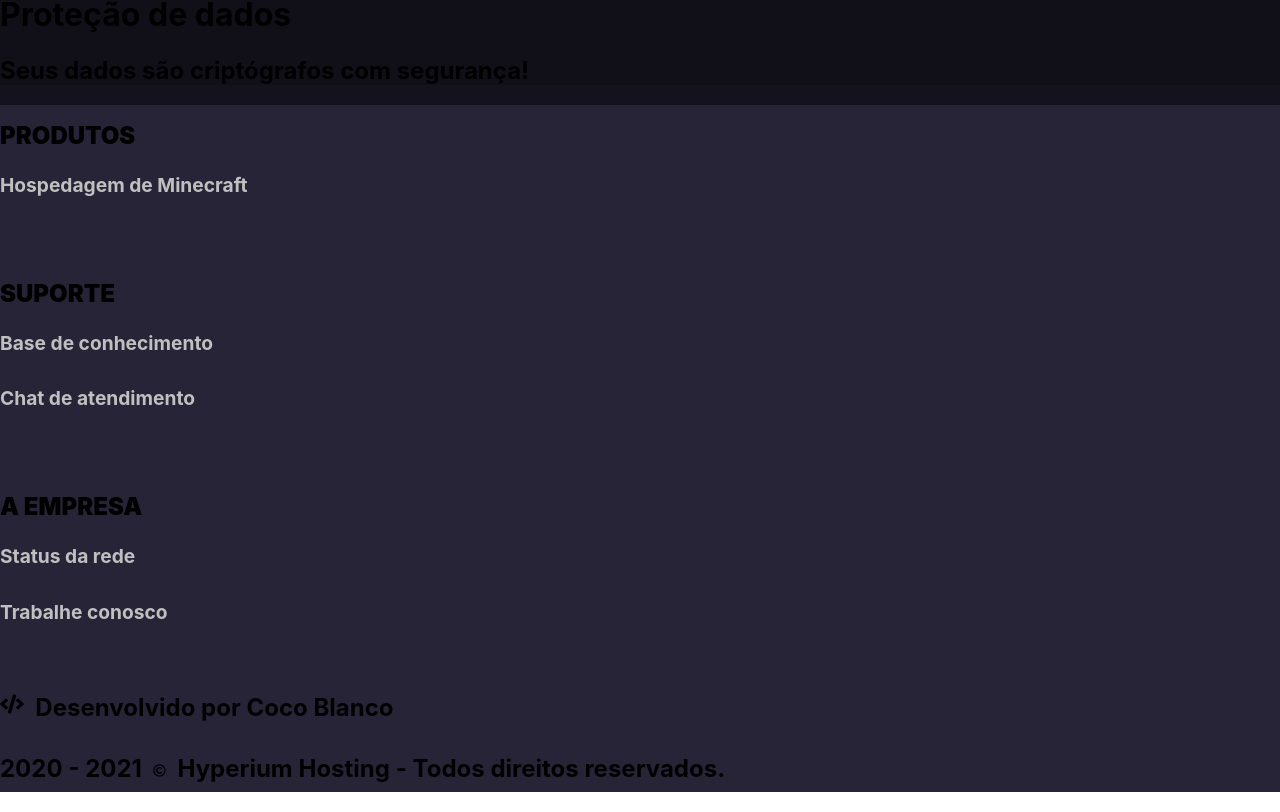
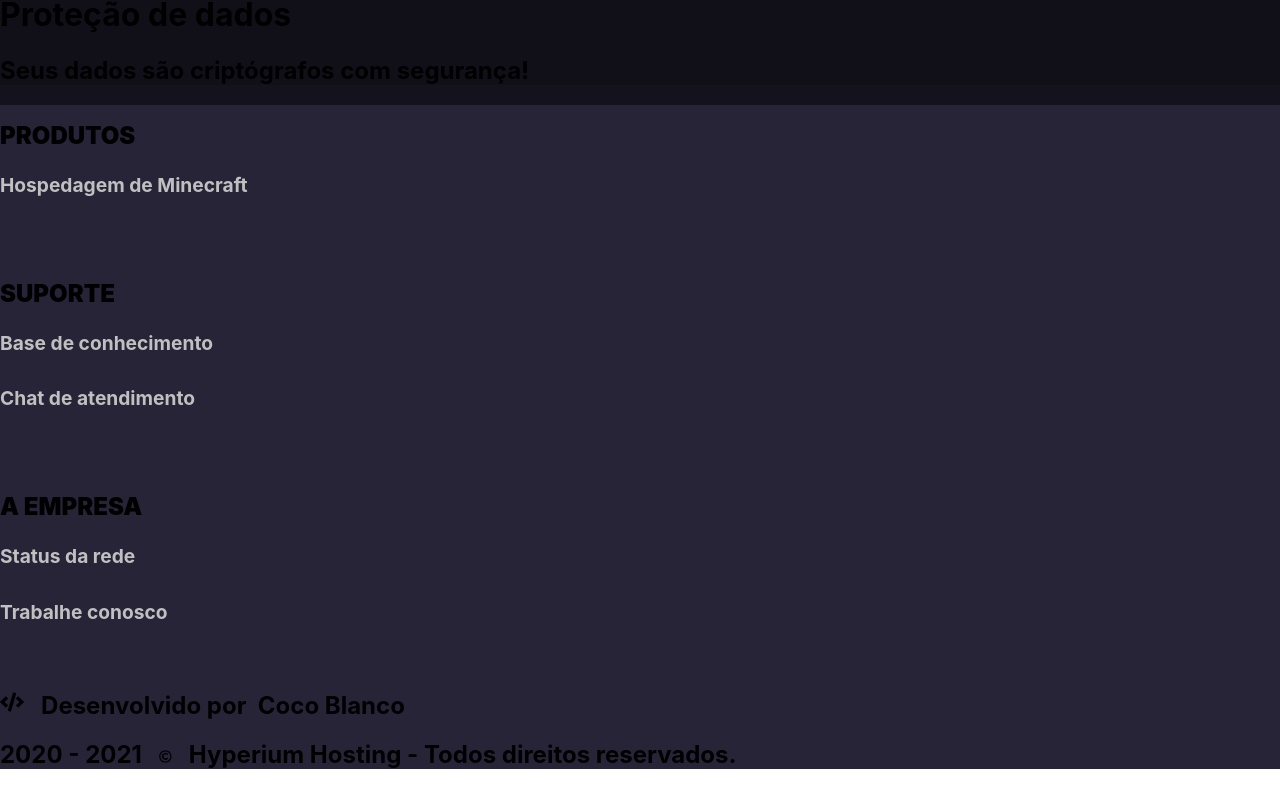
Before and after one commit to Pedromdsn/HyperiumHost, a Next.js app: page / in a window 1280 px wide. Shown: the part 2919-3731 px from the top of the page. After the commit the page ends 3708 px from the top, so only its background shows below. Built offline with nearby package versions, Linux system fonts and the light colour scheme.

Commit message:
fix: Correçao de um bug

```diff
--- a/src/components/FootBar.tsx
+++ b/src/components/FootBar.tsx
@@ -25,10 +25,10 @@ export default function EndFootBar() {
 				</div>
 				<div className="flex justify-center flex-col items-center mb-20 mt-10 text-center font-medium text-lg">
 					<h2 className="flex flex-wrap justify-center items-center">
-						{dev} &#140; Desenvolvido por &#140;<strong>Coco Blanco</strong>
+						{dev} &#160; Desenvolvido por &#160;<strong>Coco Blanco</strong>
 					</h2>
 					<h2 className="flex flex-wrap justify-center items-center md:mt-4">
-						2020 - 2021 &#140; {eComercial} &#140; Hyperium Hosting -{" "}
+						2020 - 2021 &#160; {eComercial} &#160; Hyperium Hosting -{" "}
 						<span>Todos direitos reservados.</span>
 					</h2>
 				</div>
```
